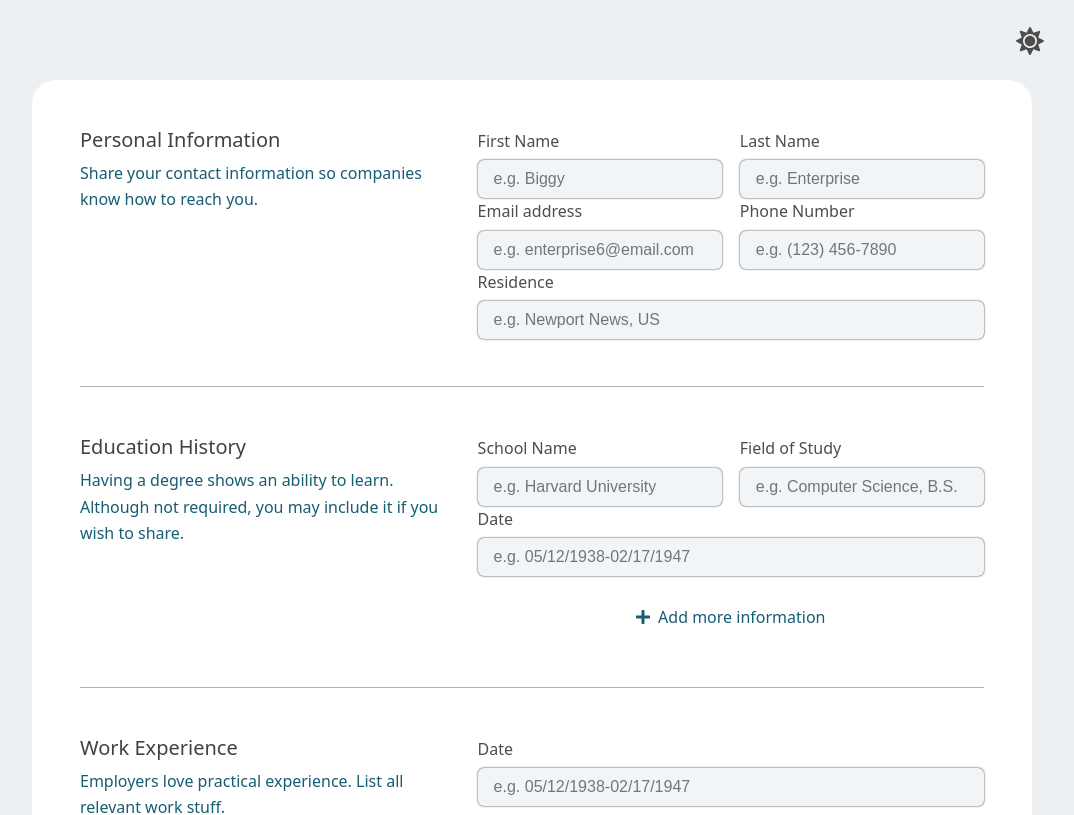
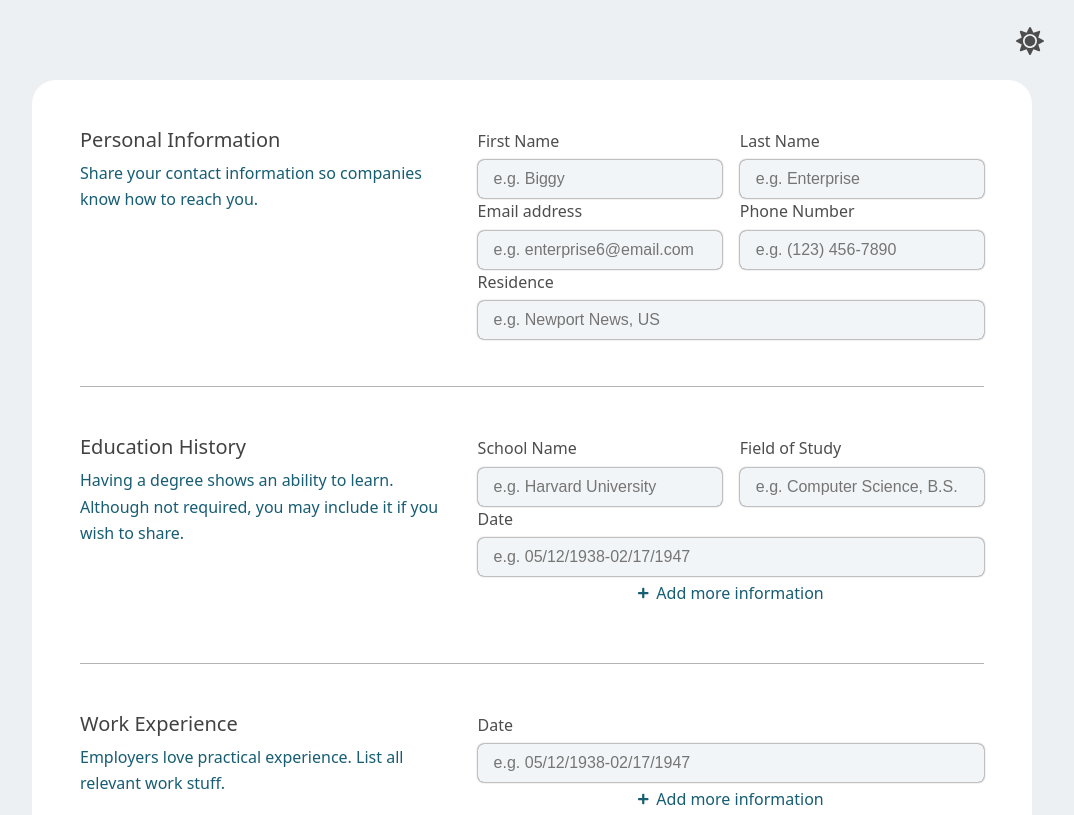
Before and after one commit to AnOrdinaryUsername/CV-Generator, a React (Create React App) app: page / in a window 1280 px wide. Shown: the top 815 px of the page, without its empty margins (108-1182 px from the left). Built offline with nearby package versions, Linux system fonts and the light colour scheme.

Commit message:
style: Add negative margin-top to .new-info

```diff
--- a/src/features/form/components/Inputs.css
+++ b/src/features/form/components/Inputs.css
@@ -29,4 +29,14 @@
 .new-info {
   background-color: inherit;
   color: var(--legend-desc-color);
+  /*
+      Used to offset row-gap of .input-container.
+      row-gap size - margin-top size = offset
+      40px - 24px = 16px gap above
+  */
+  margin-top: -2.4rem;
 }
+
+.new-info svg {
+  font-size: 0.75em;
+}
```
